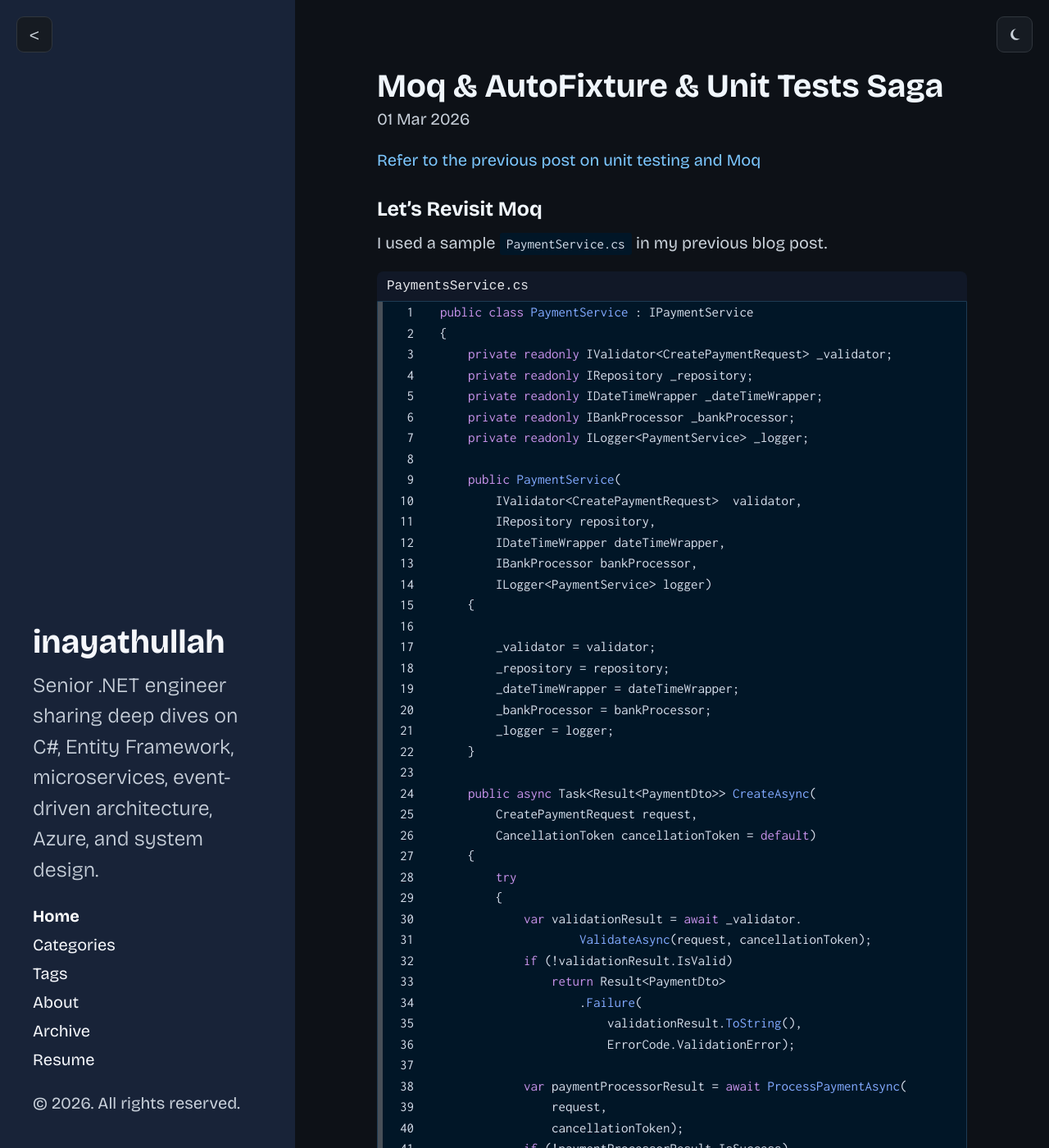
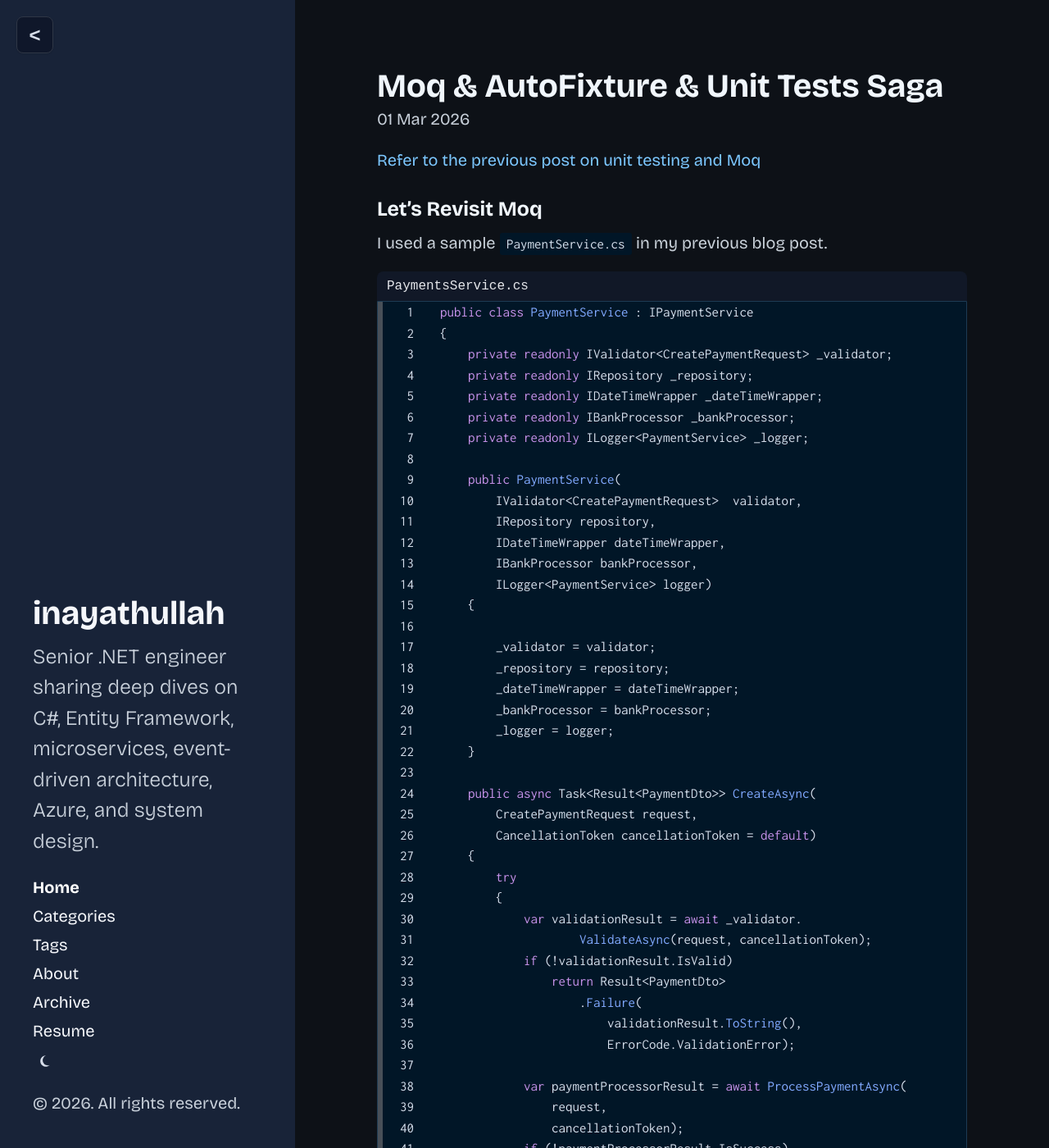
Before and after one commit to inayathullah/inayathullah.github.io, a Jekyll site: the page built from index.html, in a window 1280 px wide and 1400 px high. Shown: the whole window at 82% size. Built offline with Jekyll 4.4.1, drawn with Linux system fonts in a browser that asks for light colours; Markdown is read by kramdown in place of the engine named in the settings; the list of posts is cut into pages by our own code.

Commit message:
fix sidebar

```diff
--- a/_includes/sidebar.html
+++ b/_includes/sidebar.html
@@ -40,6 +40,10 @@
           Resume
         </a>
 
+        <button id="theme-toggle" class="sidebar-nav-item theme-toggle" type="button" aria-label="Toggle theme">
+          <span class="theme-toggle-icon" aria-hidden="true"></span>
+        </button>
+
       </nav>
 
     <p>&copy; {{ site.time | date: '%Y' }}. All rights reserved.</p>
--- a/_layouts/default.html
+++ b/_layouts/default.html
@@ -4,10 +4,6 @@
   {% include head.html %}
 
   <body>
-
-    <button id="theme-toggle" class="theme-toggle" type="button" aria-label="Toggle theme">
-      <span class="theme-toggle-icon" aria-hidden="true"></span>
-    </button>
 
     <button id="sidebar-toggle" class="sidebar-toggle" type="button" aria-label="Toggle sidebar">
       &lt;
@@ -27,7 +23,7 @@
         if (!darkStylesheet || !toggle) return;
 
         var moonIcon = '<svg viewBox="0 0 24 24" width="18" height="18" aria-hidden="true" focusable="false"><path fill="currentColor" d="M14.53 3a9 9 0 1 0 6.47 15.26A8 8 0 1 1 14.53 3z"/></svg>';
-        var sunIcon = '<svg viewBox="0 0 24 24" width="18" height="18" aria-hidden="true" focusable="false"><circle cx="12" cy="12" r="4" fill="none" stroke="currentColor" stroke-width="2"/><line x1="12" y1="2" x2="12" y2="5" stroke="currentColor" stroke-width="2" stroke-linecap="round"/><line x1="12" y1="19" x2="12" y2="22" stroke="currentColor" stroke-width="2" stroke-linecap="round"/><line x1="2" y1="12" x2="5" y2="12" stroke="currentColor" stroke-width="2" stroke-linecap="round"/><line x1="19" y1="12" x2="22" y2="12" stroke="currentColor" stroke-width="2" stroke-linecap="round"/><line x1="4.9" y1="4.9" x2="7.1" y2="7.1" stroke="currentColor" stroke-width="2" stroke-linecap="round"/><line x1="16.9" y1="16.9" x2="19.1" y2="19.1" stroke="currentColor" stroke-width="2" stroke-linecap="round"/><line x1="16.9" y1="7.1" x2="19.1" y2="4.9" stroke="currentColor" stroke-width="2" stroke-linecap="round"/><line x1="4.9" y1="19.1" x2="7.1" y2="16.9" stroke="currentColor" stroke-width="2" stroke-linecap="round"/></svg>';
+        var sunIcon = '<svg viewBox="0 0 24 24" width="18" height="18" aria-hidden="true" focusable="false"><circle cx="12" cy="12" r="4" fill="none" stroke="currentColor" stroke-width="2.4"/><line x1="12" y1="2" x2="12" y2="5" stroke="currentColor" stroke-width="2.4" stroke-linecap="round"/><line x1="12" y1="19" x2="12" y2="22" stroke="currentColor" stroke-width="2.4" stroke-linecap="round"/><line x1="2" y1="12" x2="5" y2="12" stroke="currentColor" stroke-width="2.4" stroke-linecap="round"/><line x1="19" y1="12" x2="22" y2="12" stroke="currentColor" stroke-width="2.4" stroke-linecap="round"/><line x1="4.9" y1="4.9" x2="7.1" y2="7.1" stroke="currentColor" stroke-width="2.4" stroke-linecap="round"/><line x1="16.9" y1="16.9" x2="19.1" y2="19.1" stroke="currentColor" stroke-width="2.4" stroke-linecap="round"/><line x1="16.9" y1="7.1" x2="19.1" y2="4.9" stroke="currentColor" stroke-width="2.4" stroke-linecap="round"/><line x1="4.9" y1="19.1" x2="7.1" y2="16.9" stroke="currentColor" stroke-width="2.4" stroke-linecap="round"/></svg>';
 
         function setTheme(mode) {
           var isDark = mode !== "light";
--- a/public/css/dark.css
+++ b/public/css/dark.css
@@ -77,27 +77,27 @@ blockquote,
 }
 
 .sidebar-toggle {
-  background: #161b22;
-  color: #c9d1d9;
-  border-color: #30363d;
+  background: #0f172a;
+  color: #d7deea;
+  border: 1px solid #2f3746;
 }
 
 .sidebar-toggle:hover,
 .sidebar-toggle:focus {
-  background: #21262d;
-  color: #f0f6fc;
+  background: #1b2432;
+  color: #ffffff;
 }
 
 .theme-toggle {
-  background: #161b22;
-  color: #c9d1d9;
-  border-color: #30363d;
+  background: transparent;
+  color: #d7deea;
+  border: 0;
 }
 
 .theme-toggle:hover,
 .theme-toggle:focus {
-  background: #21262d;
-  color: #f0f6fc;
+  background: transparent;
+  color: #ffffff;
 }
 
 hr {
--- a/public/css/hyde.css
+++ b/public/css/hyde.css
@@ -132,44 +132,47 @@ a.sidebar-nav-item:focus {
   top: 1rem;
   left: 1rem;
   z-index: 1001;
-  border: 1px solid #c6c6c6;
+  border: 1px solid rgba(0, 0, 0, 0.2);
   background: #ffffff;
-  color: #2b2b2b;
-  border-radius: 0.45rem;
-  width: 2.2rem;
-  height: 2.2rem;
-  line-height: 1;
-  font-size: 1.05rem;
+  color: #515151;
+  border-radius: 0.4rem;
+  width: 2.25rem;
+  height: 2.25rem;
+  line-height: 2.1rem;
+  font-size: 1.2rem;
+  font-weight: 700;
   cursor: pointer;
+  padding: 0;
+  text-align: center;
+  box-shadow: 0 1px 2px rgba(0, 0, 0, 0.08);
 }
 
 .theme-toggle {
-  position: fixed;
-  top: 1rem;
-  right: 1rem;
-  z-index: 1001;
+  position: static;
+  z-index: auto;
+  display: block;
+  border: 0;
+  background: transparent;
+  color: inherit;
+  border-radius: 0;
+  width: auto;
+  height: auto;
+  line-height: 1.75;
+  font-size: inherit;
+  font-weight: inherit;
+  cursor: pointer;
+  padding: 0;
+  margin-top: 0;
+  text-align: left;
+}
+
+.theme-toggle-icon {
+  width: 1.35rem;
+  height: 1.35rem;
   display: inline-flex;
   align-items: center;
   justify-content: center;
-  border: 1px solid #c6c6c6;
-  background: #ffffff;
-  color: #2b2b2b;
-  border-radius: 0.45rem;
-  width: 2.2rem;
-  height: 2.2rem;
-  line-height: 1;
-  font-size: 1rem;
-  font-weight: 700;
-  cursor: pointer;
-  padding: 0;
-}
-
-.theme-toggle-icon {
-  width: 1.2rem;
-  height: 1.2rem;
-  display: inline-flex;
-  align-items: center;
-  justify-content: center;
+  vertical-align: middle;
 }
 
 .theme-toggle-icon svg {
@@ -178,7 +181,8 @@ a.sidebar-nav-item:focus {
 
 .theme-toggle:hover,
 .theme-toggle:focus {
-  background: #f3f3f3;
+  background: transparent;
+  text-decoration: underline;
 }
 
 @media (min-width: 48em) {
```
